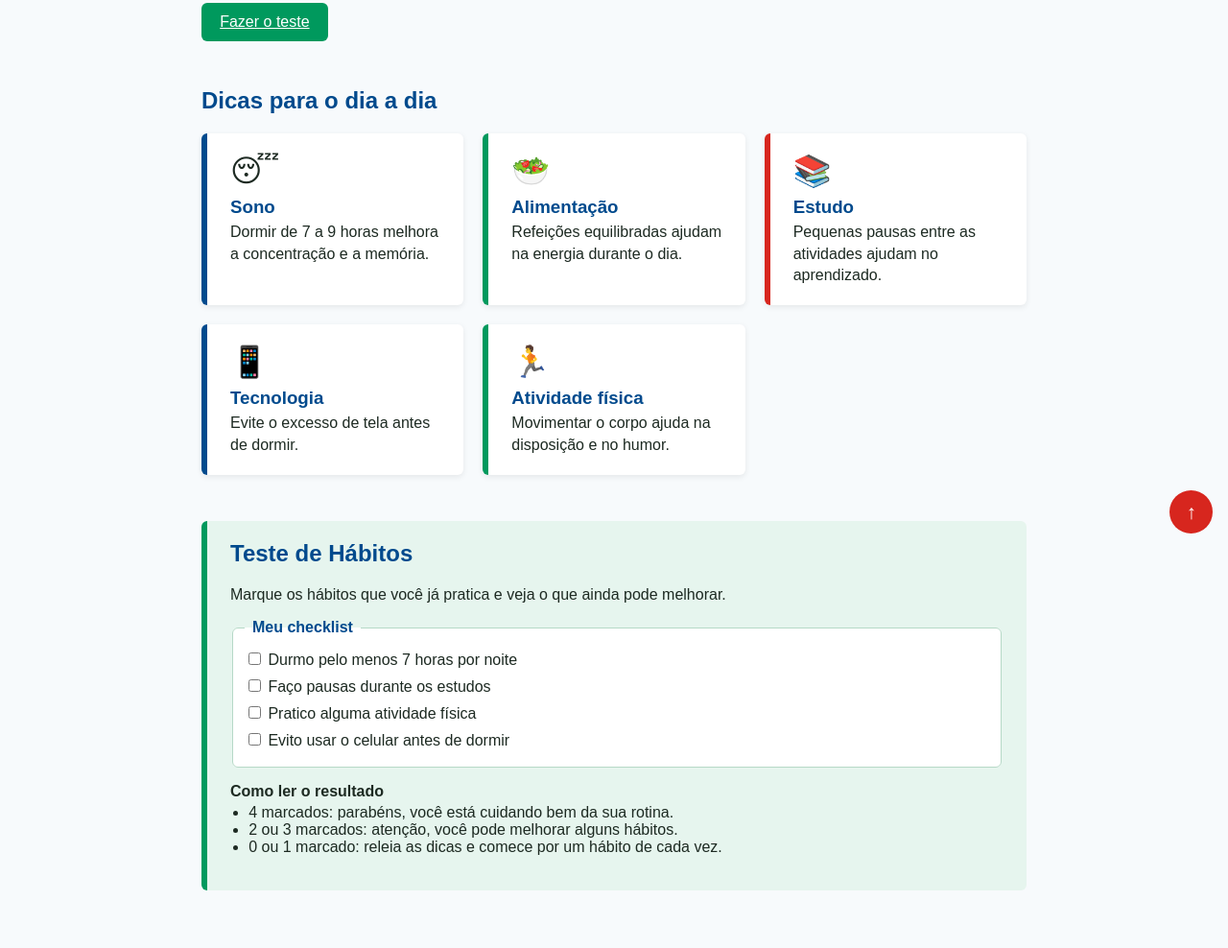
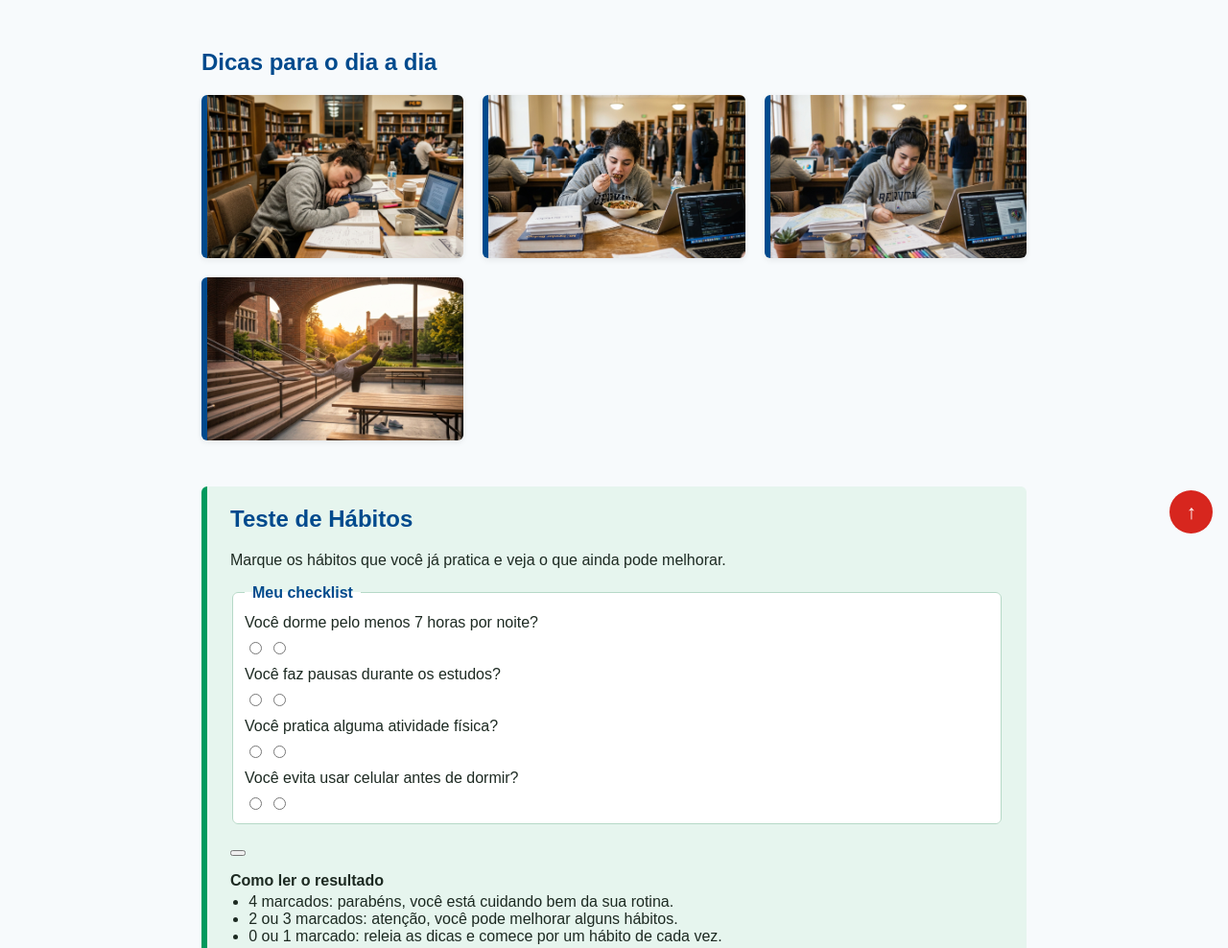
Before and after one commit to antonymsantana-design/healf-student, a plain HTML site: page index.html in a window 1280 px wide. Shown: the part 228-1216 px from the top of the page at 96% size. Drawn offline with Linux system fonts and the light colour scheme; a script that the page names is missing.

Commit message:
rth
rgee

```diff
--- a/index.html
+++ b/index.html
@@ -26,43 +26,13 @@
                 <p class="intro">Dormir bem, comer bem, fazer pausas e se movimentar ajudam você a ter mais
                     concentração, energia e disposição. Pequenos hábitos todos os dias fazem uma grande diferença no
                     seu aprendizado.</p>
-                <a href="#teste" class="botao">Fazer o teste</a>
             </div>
 
         </section>
 
         <section id="dicas">
             <h2>Dicas para o dia a dia</h2>
-            <div class="cards">
-                <article class="card sono">
-                    <span class="icone">😴</span>
-                    <h3>Sono</h3>
-                    <p>Dormir de 7 a 9 horas melhora a concentração e a memória.</p>
-                </article>
-
-                <article class="card alimentacao">
-                    <span class="icone">🥗</span>
-                    <h3>Alimentação</h3>
-                    <p>Refeições equilibradas ajudam na energia durante o dia.</p>
-                </article>
-
-                <article class="card estudo">
-                    <span class="icone">📚</span>
-                    <h3>Estudo</h3>
-                    <p>Pequenas pausas entre as atividades ajudam no aprendizado.</p>
-                </article>
-
-                <article class="card tecnologia">
-                    <span class="icone">📱</span>
-                    <h3>Tecnologia</h3>
-                    <p>Evite o excesso de tela antes de dormir.</p>
-                </article>
-
-                <article class="card exercicio">
-                    <span class="icone">🏃</span>
-                    <h3>Atividade física</h3>
-                    <p>Movimentar o corpo ajuda na disposição e no humor.</p>
-                </article>
+            <div class="cards" id="cards">
             </div>
         </section>
 
@@ -73,11 +43,33 @@
             <form>
                 <fieldset>
                     <legend>Meu checklist</legend>
-                    <label><input type="checkbox"> Durmo pelo menos 7 horas por noite</label>
-                    <label><input type="checkbox"> Faço pausas durante os estudos</label>
-                    <label><input type="checkbox"> Pratico alguma atividade física</label>
-                    <label><input type="checkbox"> Evito usar o celular antes de dormir</label>
+
+                    <label for="drm">Você dorme pelo menos 7 horas por noite?
+                    </label>
+                    <input type="radio" name="drm" id="drm" value="sim">
+                    <input type="radio" name="drm" id="drm" value="não">
+
+                    <label for="ps">Você faz pausas durante os estudos?
+
+                    </label>
+                    <input type="radio" name="ps" id="ps" value="sim">
+                    <input type="radio" name="ps" id="ps" value="não">
+
+                    <label for="fs">Você pratica alguma atividade física?
+
+                    </label>
+                    <input type="radio" name="fs" id="fs" value="sim">
+                    <input type="radio" name="fs" id="fs" value="não">
+
+                    <label for="cl">Você evita usar celular antes de dormir?
+
+                    </label>
+                    <input type="radio" name="cl" id="cl" value="sim">
+                    <input type="radio" name="cl" id="cl" value="não">
+
                 </fieldset>
+
+                <button id="btn"></button>
             </form>
 
             <h3>Como ler o resultado</h3>
--- /dev/null
+++ b/script.js
@@ -0,0 +1,28 @@
+const titleCard = ["Sono", "Alimentação", "Estudos", "Atividade Fisica"];
+const pTitleCard = ["Dormir de 7 a 9 horas melhora a concentração e a memória.", "Uma alimentação saudável ajuda a manter o corpo e a mente em equilíbrio.", "Estabelecer uma rotina de estudos aumenta a produtividade e o aprendizado.", "Praticar atividade física regularmente melhora a saúde mental e física."];
+
+const crdImage = ["./images/dormir.jpg", "./images/comer.jpg", "./images/estudar.jpg", "./images/exercicio.jpg"];
+
+const cardArea = document.getElementById("cards");
+
+function createCard() {
+    for (let i = 0; i < pTitleCard.length; i++) {
+        cardArea.innerHTML += `<article class="card sono" id="card"  style="background-image: url('${crdImage[i]}'); background-size: cover; background-position: center;">
+                    <h3 id="TC">${titleCard[i]}</h3>
+                    <p id="PTC">${pTitleCard[i]}</p>
+                </article>`;
+    }
+}
+
+createCard();
+
+
+
+const btn = document.getElementById("btn")
+
+btn.addEventListener("onclick", function () {
+    const drm = document.querySelectorAll(".drm").value
+    const ps = document.querySelectorAll(".ps").value
+    const fs = document.querySelectorAll(".fs").value
+    const cl = document.querySelectorAll(".cl").value
+})
--- a/style.css
+++ b/style.css
@@ -109,41 +109,36 @@ h2 {
     padding: 1.25rem 1.5rem;
     box-shadow: 0 2px 6px rgba(0, 0, 0, 0.08);
     transition: transform 0.2s, box-shadow 0.2s;
+    height: 170px;
+
 }
 
+
 .card:hover {
+    background-image: none !important;
+    background-color: #e6f5ee !important;
     transform: translateY(-6px);
     box-shadow: 0 8px 16px rgba(0, 0, 0, 0.15);
+    color: #1d2a22;
 }
 
-.card.sono {
-    border-left-color: #004a8d;
-}
-
-.card.alimentacao {
-    border-left-color: #00995d;
-}
-
-.card.estudo {
-    border-left-color: #d7261e;
-}
-
-.card.tecnologia {
-    border-left-color: #004a8d;
-}
-
-.card.exercicio {
-    border-left-color: #00995d;
+.card:hover h3,
+.card:hover p {
+    opacity: 1;
 }
 
 .card h3 {
     margin: .5rem 0 .25rem;
     color: #004a8d;
+    opacity: 0;
+    transition: opacity 0.2s;
 }
 
 .card p {
+    opacity: 0;
     margin: 0;
     line-height: 1.4;
+    transition: opacity 0.2s;
 }
 
 .icone {
```
Also changed, not shown: images/comer.jpg (added), images/dormir.jpg (added), images/estudar.jpg (added), images/exercicio.jpg (added), 1 other file.
